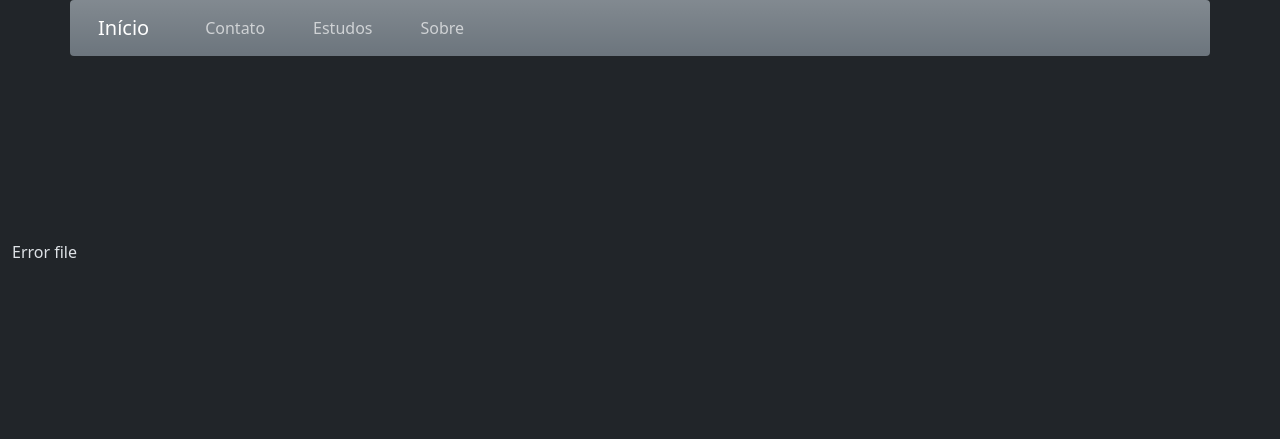
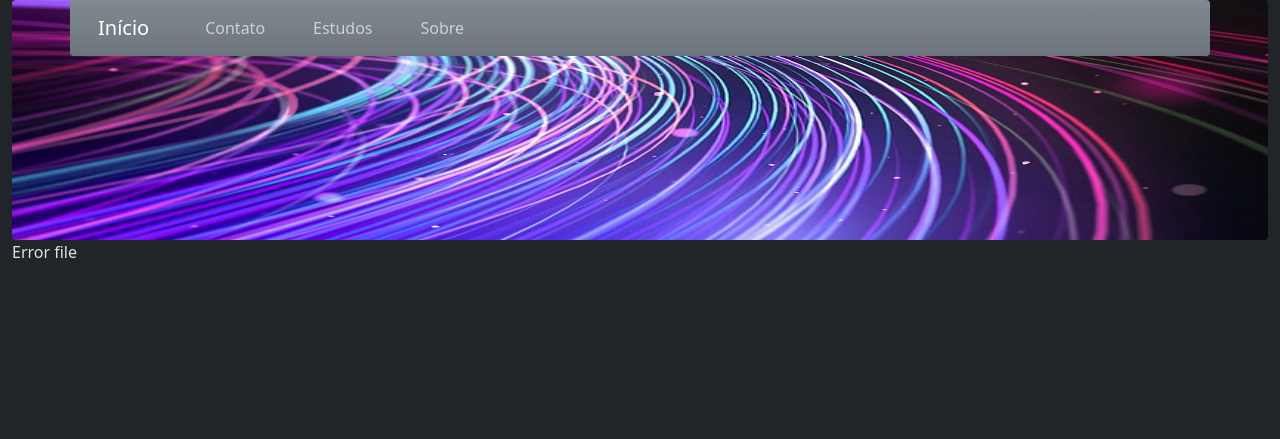
Before and after one commit to fabioschunig/fabioschunig-site, a PHP site: page / in a window 1280 px wide. Shown: the top 439 px of the page. Run offline with PHP 8.4, Linux system fonts and the light colour scheme.

Commit message:
Imagem de exemplo no topo

```diff
--- a/public/css/main.css
+++ b/public/css/main.css
@@ -8,3 +8,8 @@
 .painel {
     height: 15rem;
 }
+
+.img-topo {
+    height: 100%;
+    width: 100%;
+}
--- a/src/views/site/menu.php
+++ b/src/views/site/menu.php
@@ -20,6 +20,6 @@
     </div>
 </nav>
 
-<div class="container painel">
-    Painel
+<div class="container-fluid painel">
+    <img src="images/optical-fiber.jpg" class="img-topo rounded-1" alt="optical fiber">
 </div>
```
Also changed, not shown: public/images/optical-fiber.jpg (added).
